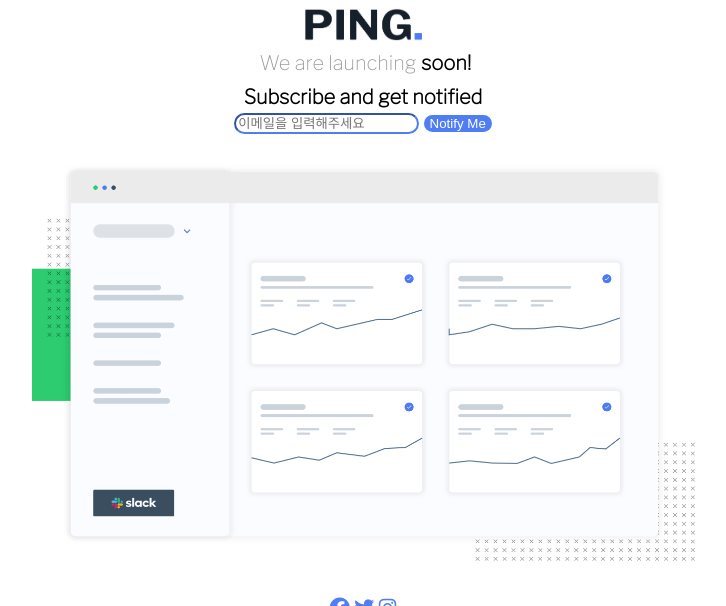
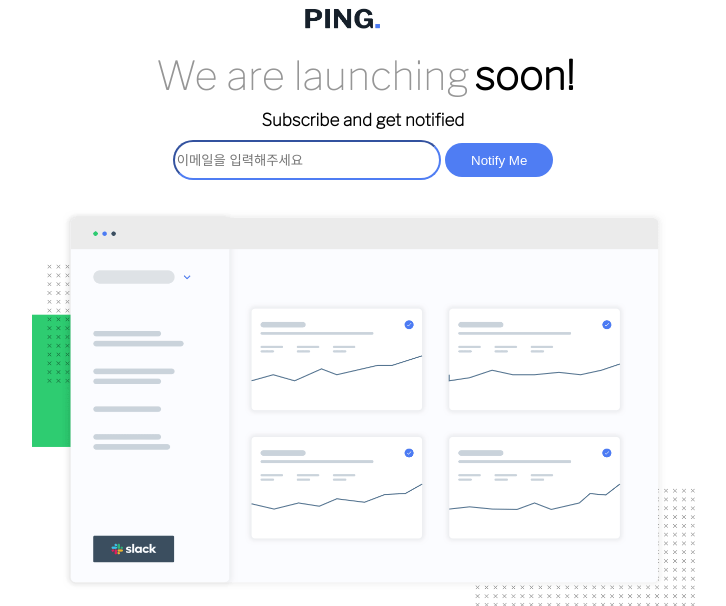
Before and after one commit to Minji0214/-project1, a Flask app: page / in a window 1280 px wide; the page is wider, and only the part inside the window is pictured. Shown: the top 606 px of that part, without its empty margins (365-1091 px from the left). Run offline with Flask 2, Linux system fonts and the light colour scheme; some libraries are stand-ins or nearby versions.

Commit message:
첫번째 라인생성

```diff
--- a/static/main.js
+++ b/static/main.js
@@ -11,7 +11,7 @@
    emailInput.value ="";
    if((email.includes("@"))===false)
    {alertBox.innerHTML = `이메일을 입력해주세요`} else{alert(`${email}`)}
-
+if((email.includes("@"))===true){
    $.ajax({
     type: 'POST',
     url: '/subscribe',
@@ -20,6 +20,6 @@
         alert(response['msg'])
     }
 })
-}
+}}
 
 inputForm.addEventListener("submit",emailSubmit)
--- a/static/style.css
+++ b/static/style.css
@@ -12,17 +12,21 @@
     flex-direction: column;
 
 }
+.logo > img {
+    width: 75px;
+    height: 21px;
+}
 .logo {
-   width: 117px;
-    height: 33px;
-}
-.logo > img {
     width: 117px;
     height: 33px;
 }
 
 .greeting{
     margin: 10px;
+    font-size: 40px;
+}
+.notice{
+    margin-bottom: 10px;
 }
 span {
     margin-left: 5px;
@@ -40,26 +44,36 @@
 }
 .style-bold{
     font-style: normal;
-    font-weight: 700;
+    font-weight: 900;
 }
 .notice{
     font-style: normal;
     font-weight: 600;
+    font-size: 17px;
+}
+input-box{
+    margin-top: 25px;
 }
 
 input {
 
-    border-radius:15px;
-    color: hsl(0, 0%, 59%);
+    border-radius:100px;
+    color: hsl(223, 87%, 63%);
     border-color: hsl(223, 87%, 63%);
+    width: 260px;
+    height: 34px;
 
 }
 
 button{
-    border-radius: 15px;
+    border-radius: 100px;
     border-style: unset;
     background-color: hsl(223, 87%, 63%);
-    color: white
+    color: white;
+    height : 34px;
+    width : 108px;
+    box-shadow: 1px 1px 1px 1px gray
+    font-size: 12px
 }
 
 button:hover{
```
